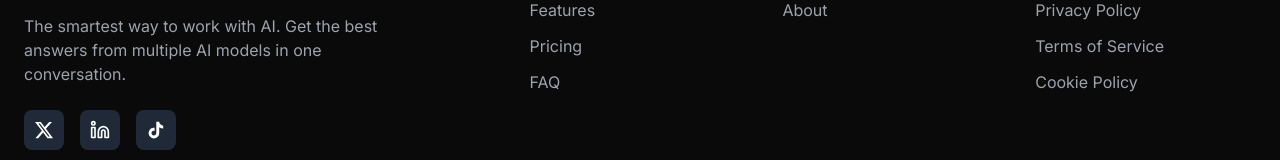
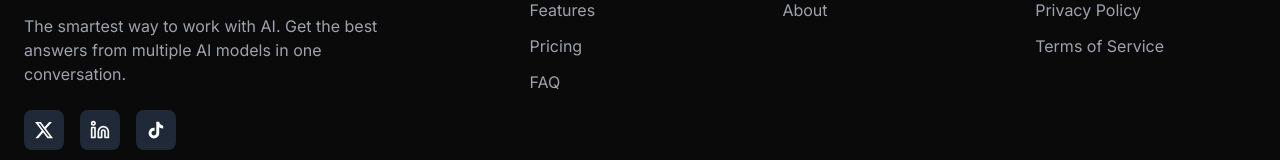
Before and after one commit to danraidev/zuvulanding, a React (Vite) app: page / in a window 1280 px wide. Shown: the part 6651-6811 px from the top of the page. Built offline with nearby package versions, Linux system fonts and the light colour scheme.

Commit message:
Updated Footer.tsx

```diff
--- a/src/components/Footer.tsx
+++ b/src/components/Footer.tsx
@@ -54,7 +54,6 @@ export default function Footer() {
       links: [
         { label: 'Privacy Policy', href: 'https://www.zuvu.ai/privacy-policy' },
         { label: 'Terms of Service', href: '/terms' },
-        { label: 'Cookie Policy', href: '/cookies' },
       ],
     },
   ];
```
